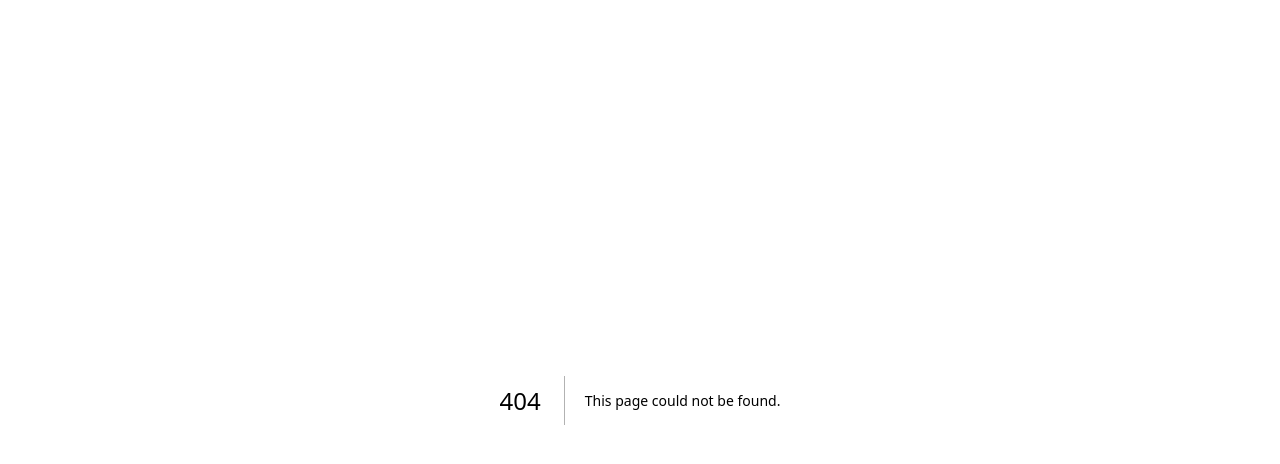
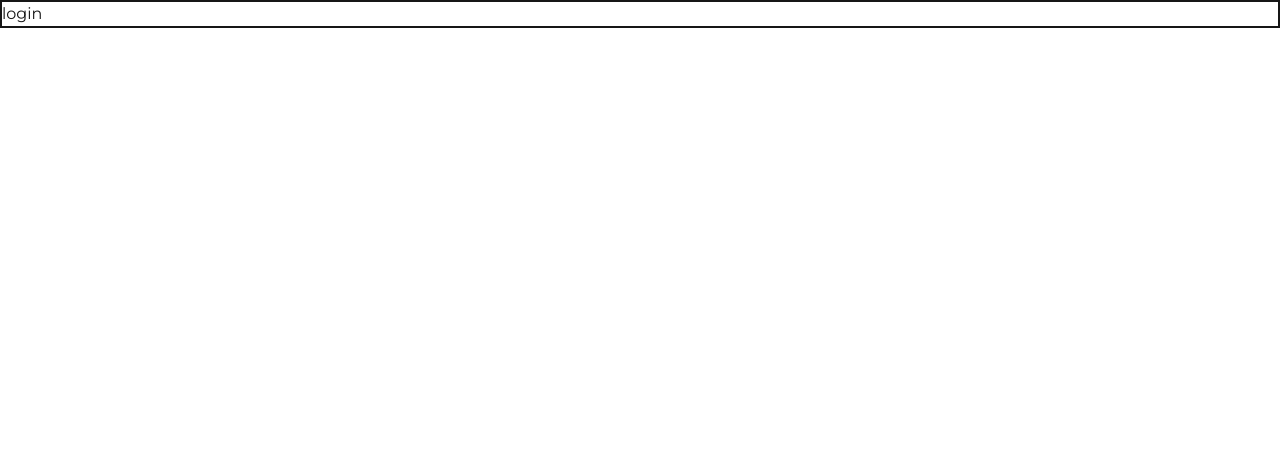
Before and after one commit to Filain/lamdan-ui, a Next.js app: page /login in a window 1280 px wide. Before the commit this address had no page. Shown: the top 464 px of the page. Built offline with nearby package versions, Linux system fonts and the light colour scheme.

Commit message:
add React hook form

```diff
--- a/eslint.config.mjs
+++ b/eslint.config.mjs
@@ -12,7 +12,13 @@ const compat = new FlatCompat({
 const eslintConfig = [
   ...compat.config({
     extends: ['next/core-web-vitals', 'next/typescript', 'prettier'],
+    plugins: ["simple-import-sort"],
     rules: {
+      "simple-import-sort/imports": "error",
+      "simple-import-sort/exports": "error",
+      "import/first": "error",
+      "import/newline-after-import": "error",
+      "import/no-duplicates": "error",
       "@typescript-eslint/no-empty-object-type": "off",
       semi: ["error"],
       quotes: ["error", "double"],
--- a/package.json
+++ b/package.json
@@ -11,13 +11,16 @@
   "dependencies": {
     "@tanstack/react-query": "^5.68.0",
     "axios": "^1.8.3",
+    "eslint-plugin-simple-import-sort": "^12.1.1",
     "next": "15.2.2",
     "react": "^19.0.0",
-    "react-dom": "^19.0.0"
+    "react-dom": "^19.0.0",
+    "react-hook-form": "^7.54.2"
   },
   "devDependencies": {
     "@eslint/eslintrc": "^3",
     "@tailwindcss/postcss": "^4",
+    "@tanstack/eslint-plugin-query": "^5.68.0",
     "@types/node": "^20",
     "@types/react": "^19",
     "@types/react-dom": "^19",
--- /dev/null
+++ b/src/app/(auth-layout)/layout.tsx
@@ -0,0 +1,7 @@
+export default function LoginLayout({
+  children,
+}: Readonly<{
+  children: React.ReactNode;
+}>) {
+  return <main className="border-2">{children}</main>;
+}
--- /dev/null
+++ b/src/app/(auth-layout)/login/page.tsx
@@ -0,0 +1,7 @@
+export default function Login() {
+  return (
+    <div>
+      <p className="font-sans">login</p>
+    </div>
+  );
+}
--- /dev/null
+++ b/src/app/(main-layout)/layout.tsx
@@ -0,0 +1,7 @@
+export default function MainLayout({
+  children,
+}: Readonly<{
+  children: React.ReactNode;
+}>) {
+  return <main className="borer-">{children}</main>;
+}
--- /dev/null
+++ b/src/app/(main-layout)/main/page.tsx
@@ -0,0 +1,7 @@
+export default function Main() {
+  return (
+    <div>
+      <p className=" font-sans">Main</p>
+    </div>
+  );
+}
--- a/src/app/globals.css
+++ b/src/app/globals.css
@@ -1,24 +1,29 @@
 @import "tailwindcss";
+@tailwind base;
+@tailwind components;
+@tailwind utilities;
 
 :root {
   --background: #ffffff;
   --foreground: #171717;
 }
 
-/*@theme inline {*/
-/*  --color-background: var(--background);*/
-/*  --color-foreground: var(--foreground);*/
-/*  --font-sans: var(--font-geist-sans);*/
-/*  --font-mono: var(--font-geist-mono);*/
-/*}*/
+@layer base {}
+
+@theme inline {
+  /*--color-background: var(--background);*/
+  /*--color-foreground: var(--foreground);*/
+  --font-sans: var(--font-montserrat);
+  /*--font-mono: var(--font-geist-mono);*/
+}
 
 @media (prefers-color-scheme: dark) {
   :root {
     --background: #0a0a0a;
-
     --foreground: #ededed;
   }
 }
+
 
 body {
   background: var(--background);
--- a/src/app/layout.tsx
+++ b/src/app/layout.tsx
@@ -1,17 +1,17 @@
-// import { Geist, Geist_Mono } from "next/font/google";
 import "./globals.css";
 
-import type {Metadata} from "next";
+import type { Metadata } from "next";
+import { Montserrat } from "next/font/google";
 
-// const geistSans = Geist({
-//   variable: "--font-geist-sans",
-//   subsets: ["latin"],
-// });
-//
-// const geistMono = Geist_Mono({
-//   variable: "--font-geist-mono",
-//   subsets: ["latin"],
-// });
+const montserratSans = Montserrat({
+  subsets: ["latin"],
+  weight: ["400", "700"],
+  style: ["normal"],
+  display: "swap",
+  variable: "--font-montserrat",
+});
+// оголошуються змінні для підключених шрифтів
+// <body className={`${montserratSans.variable} antialiased`}> Додає змінні шрифтів
 
 export const metadata: Metadata = {
   title: "Create Next App",
@@ -25,11 +25,10 @@ export default function RootLayout({
 }>) {
   return (
     <html lang="en">
-      <body
-        // className={`${geistSans.variable} ${geistMono.variable} antialiased`}
-      >
+      <body className={`${montserratSans.variable} antialiased`}>
+        {/*className={`${montserratSans.variable} Додає змінні шрифтів у клас body*/}
+        {/* antialiased покращує згладжування тексту*/}
         {children}
-
       </body>
     </html>
   );
--- a/src/app/page.tsx
+++ b/src/app/page.tsx
@@ -1,3 +1,7 @@
 export default function Home() {
-  return <div>page</div>;
+  return (
+    <div>
+      <p className="font-sans">page</p>
+    </div>
+  );
 }
```
Also changed, not shown: 1 other file (tests, documents, lock files or other folders).
